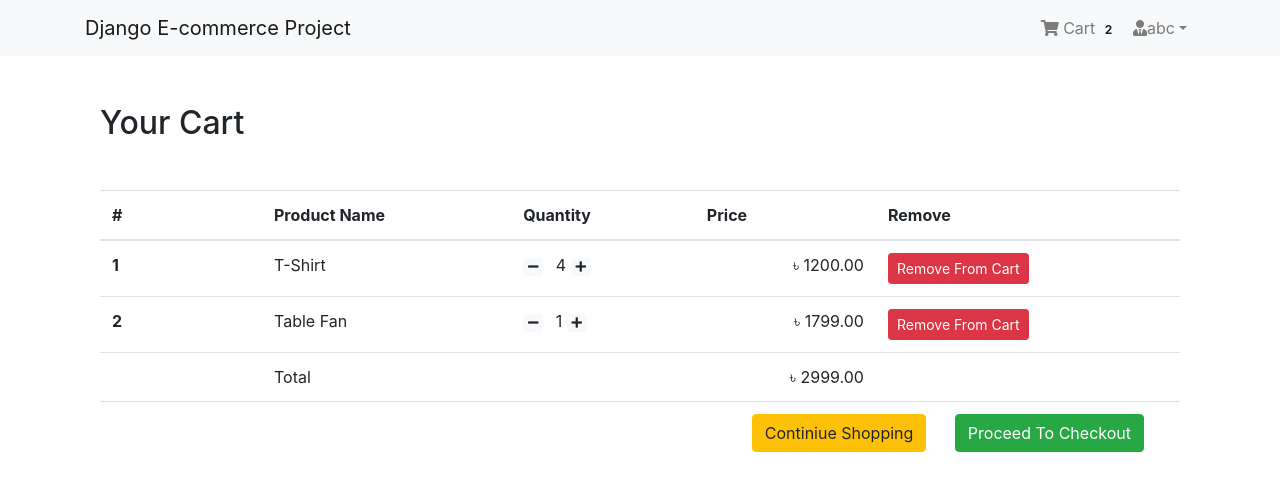
After one commit to salauddin-ayub/My_Ecom_Project, a Django app: page /shop/cart/ in a window 1280 px wide. The commit adds this page. Shown: the top 491 px of the page. Run offline with Django 3.2, Linux system fonts and the light colour scheme; a user stored in the database is signed in; data comes from the database, SQL or seed files in the repository; both versions use the stored data as it was after the commit; some libraries are stand-ins or nearby versions.

Commit message:
Cart template uploaded

```diff
--- /dev/null
+++ b/AppLogin/templates/cart.html
@@ -0,0 +1,48 @@
+{% extends 'base.html' %}
+{% load crispy_forms_tags %}
+{% block body_block %}
+<div class="container my-5">
+    <div class="my-5">
+        <h2>Your Cart</h2>
+    </div>
+    <table class="table table-hover">
+        <thead>
+            <tr>
+                <th scope="col" width="15%">#</th>
+                <th scope="col">Product Name</th>
+                <th scope="col">Quantity</th>
+                <th scope="col" align="right">Price</th>
+                <th scope="col">Remove</th>
+            </tr>
+        </thead>
+        <tbody>
+            {% for cart in carts %}
+            <tr>
+                <th scope="row">{{ forloop.counter }}</th>
+                <td>{{cart.item.name}}</td>
+                <td>
+                    <a class="mr-2" href="#"><span class="badge badge-light"><i class="fas fa-minus"></i></span></a>
+                    {{ cart.quantity}}
+                    <a class="mr-2" href="#"><span class="badge badge-light"><i class="fas fa-plus"></i></span></a>
+                </td>
+                <td align="right">&#2547; {{cart.get_total}}</td>
+                <td><a href="#" class="btn btn-danger btn-sm">Remove From Cart</a></td>
+            </tr>
+            {% endfor %}
+            <tr>
+                <th scope="row"></th>
+                <td colspan="2">Total</td>
+                <td align="right">&#2547; {{order.get_totals | floatformat:2 }}</td>
+                <td></td>
+            </tr>
+            <tr>
+                <th scope="row"></th>
+                <td colspan="4" class="text-right">
+                <a href="{% url 'AppShop:home' %}" class="btn btn-warning mr-4">Continiue Shopping</a>
+                <a href="#" class="btn btn-success mr-4">Proceed To Checkout</a>
+                </td>
+            </tr>
+        </tbody>
+    </table>
+</div>
+{% endblock body_block %}
--- a/AppLogin/templates/navbar.html
+++ b/AppLogin/templates/navbar.html
@@ -1,3 +1,4 @@
+{% load cart_tag %}
 <nav class="navbar navbar-expand-lg navbar-light bg-light">
     <div class="container">
         <a class="navbar-brand" href="{% url 'AppShop:home' %}">Django E-commerce Project</a>
@@ -8,8 +9,9 @@
             <ul class="navbar-nav ml-auto">
                 {% if request.user.is_authenticated %}
                 <li class="nav-item">
-                    <a href="#" class="nav-link">
+                    <a href="{% url 'AppOrder:cart' %}" class="nav-link">
                         <i class="fa fa-shopping-cart"></i> Cart
+                        <span class="badge badge-light">{{ request.user | cart_total }}</span>
                     </a>
                 </li>
                 <li class="nav-item dropdown">
--- /dev/null
+++ b/AppOrder/templatetags/cart_tag.py
@@ -0,0 +1,13 @@
+from django import template
+from AppOrder.models import Order, Cart
+
+register = template.Library()
+
+@register.filter
+def cart_total(user):
+    order = Order.objects.filter(user=user, ordered=False)
+
+    if order.exists():
+        return order[0].orderitems.count()
+    else:
+        return 0
--- a/AppOrder/urls.py
+++ b/AppOrder/urls.py
@@ -5,4 +5,6 @@ app_name = 'AppOrder'
 
 urlpatterns = [
     path('add/<pk>/', views.add_to_cart, name="add"),
+    path('cart/', views.cart_view, name="cart"),
+
 ]
--- a/AppOrder/views.py
+++ b/AppOrder/views.py
@@ -43,3 +43,15 @@ def add_to_cart(request, pk):
         order.orderitems.add(order_item[0])
         messages.info(request, "This item was added to your cart.")
         return redirect("AppShop:home")
+
+@login_required
+def cart_view(request):
+    carts = Cart.objects.filter(user=request.user, purchased=False)
+    orders = Order.objects.filter(user=request.user, ordered=False)
+    if carts.exists() and orders.exists():
+        order = orders[0]
+        return render(request, 'cart.html', context={'carts':carts, 'order':order})
+
+    else:
+        messages.warning(request, "You don't have any item in your cart!")
+        return redirect("AppShop:home")
```
Also changed, not shown: AppOrder/templatetags/__init__.py (added), db.sqlite3.
